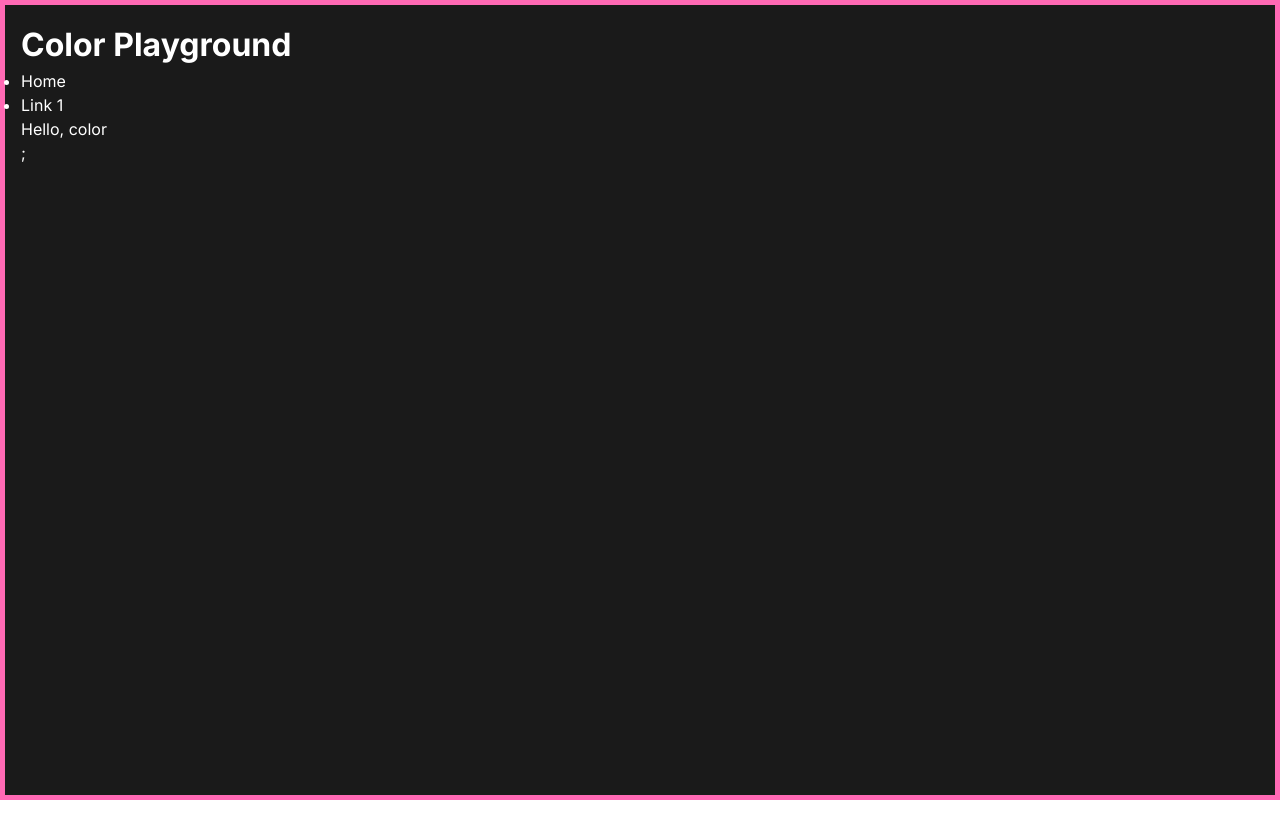
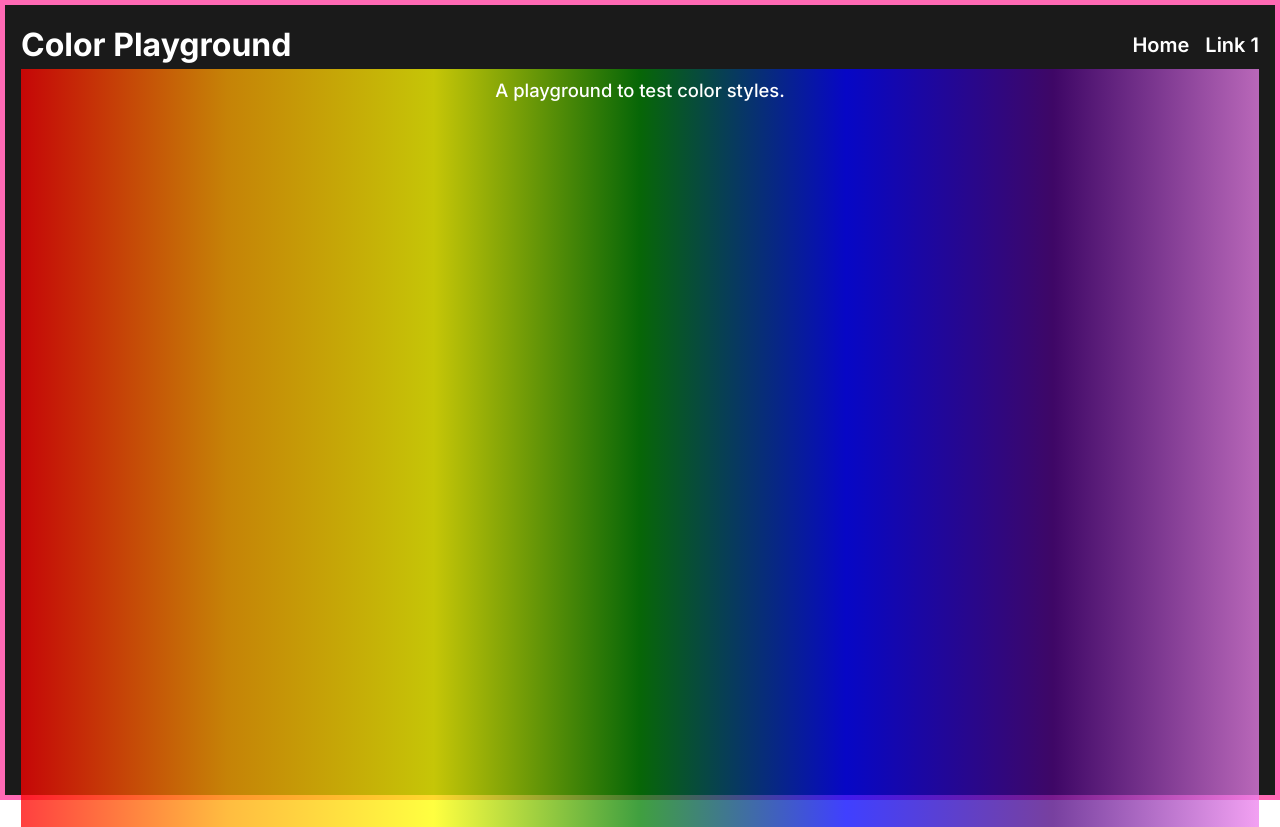
Before and after one commit to franco-ortega/color-fun, a Next.js app: page / in a window 1280 px wide. Before the commit the page ends 800 px from the top, so only its background shows below. Built offline with nearby package versions, Linux system fonts and the light colour scheme.

Commit message:
add color to Home

```diff
--- a/app/components/home/Home.jsx
+++ b/app/components/home/Home.jsx
@@ -12,7 +12,9 @@ export default function Home() {
 					</ul>
 				</nav>
 			</header>
-			<main>Hello, color</main>;
+			<main>
+				<p>A playground to test color styles.</p>
+			</main>
 		</div>
 	);
 }
--- a/app/components/home/Home.module.css
+++ b/app/components/home/Home.module.css
@@ -8,3 +8,48 @@
 
 	color: white;
 }
+
+.Home header {
+	display: flex;
+	flex-direction: row;
+	align-items: center;
+	justify-content: space-between;
+}
+
+.Home ul {
+	list-style-type: none;
+
+	display: flex;
+	flex-direction: row;
+	gap: 1rem;
+}
+
+.Home ul li {
+	font-size: 1.25rem;
+	font-weight: 600;
+}
+
+.Home main {
+	background: linear-gradient(
+		90deg,
+		hsl(0, 100%, 50%, 0.75),
+		hsl(39, 100%, 50%, 0.75),
+		hsl(60, 100%, 50%, 0.75),
+		hsl(120, 100%, 25%, 0.75),
+		hsl(240, 100%, 50%, 0.75),
+		hsl(275, 100%, 25%, 0.75),
+		hsl(300, 76%, 72%, 0.75)
+	);
+
+	height: 100%;
+
+	padding: 0.5rem;
+}
+
+.Home p {
+	width: fit-content;
+	margin-inline: auto;
+
+	font-size: 1.15rem;
+	font-weight: 500;
+}
```
